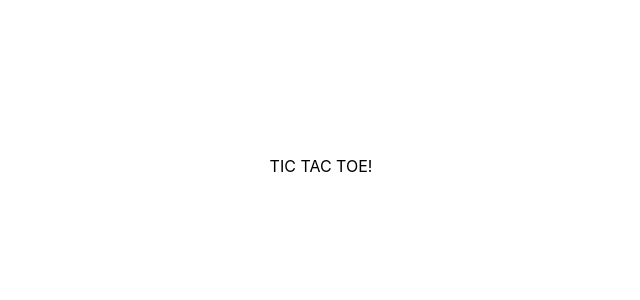
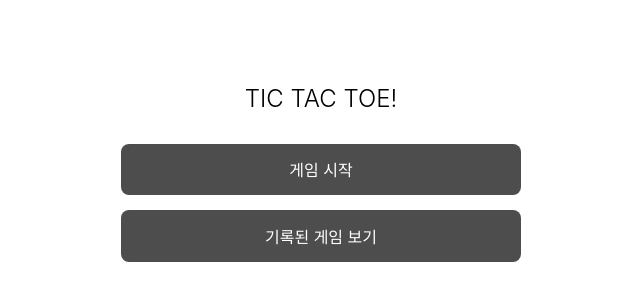
Before and after one commit to esoby/tic-tac-toe, a React (Vite) app: page / in a window 1280 px wide. Shown: the part 234-534 px from the top of the page, without its empty margins (319-959 px from the left). Built offline with nearby package versions, Linux system fonts and the light colour scheme.

Commit message:
✨ 홈 페이지 컴포넌트 구현

```diff
--- a/src/pages/Home.tsx
+++ b/src/pages/Home.tsx
@@ -1,5 +1,28 @@
+import styled from "@emotion/styled";
+import Button from "../components/common/Button";
+import { useNavigate } from "react-router-dom";
+import PageTitle from "../components/common/PageTitle";
+
 const Home = () => {
-  return <div>TIC TAC TOE!</div>;
+  const navigate = useNavigate();
+
+  return (
+    <HomeContainer>
+      <PageTitle>TIC TAC TOE!</PageTitle>
+      <Button size="large" onClick={() => navigate("/setting")}>
+        게임 시작
+      </Button>
+      <Button size="large" onClick={() => navigate("/history")}>
+        기록된 게임 보기
+      </Button>
+    </HomeContainer>
+  );
 };
 
+const HomeContainer = styled.div`
+  display: flex;
+  flex-direction: column;
+  gap: 15px;
+`;
+
 export default Home;
```
